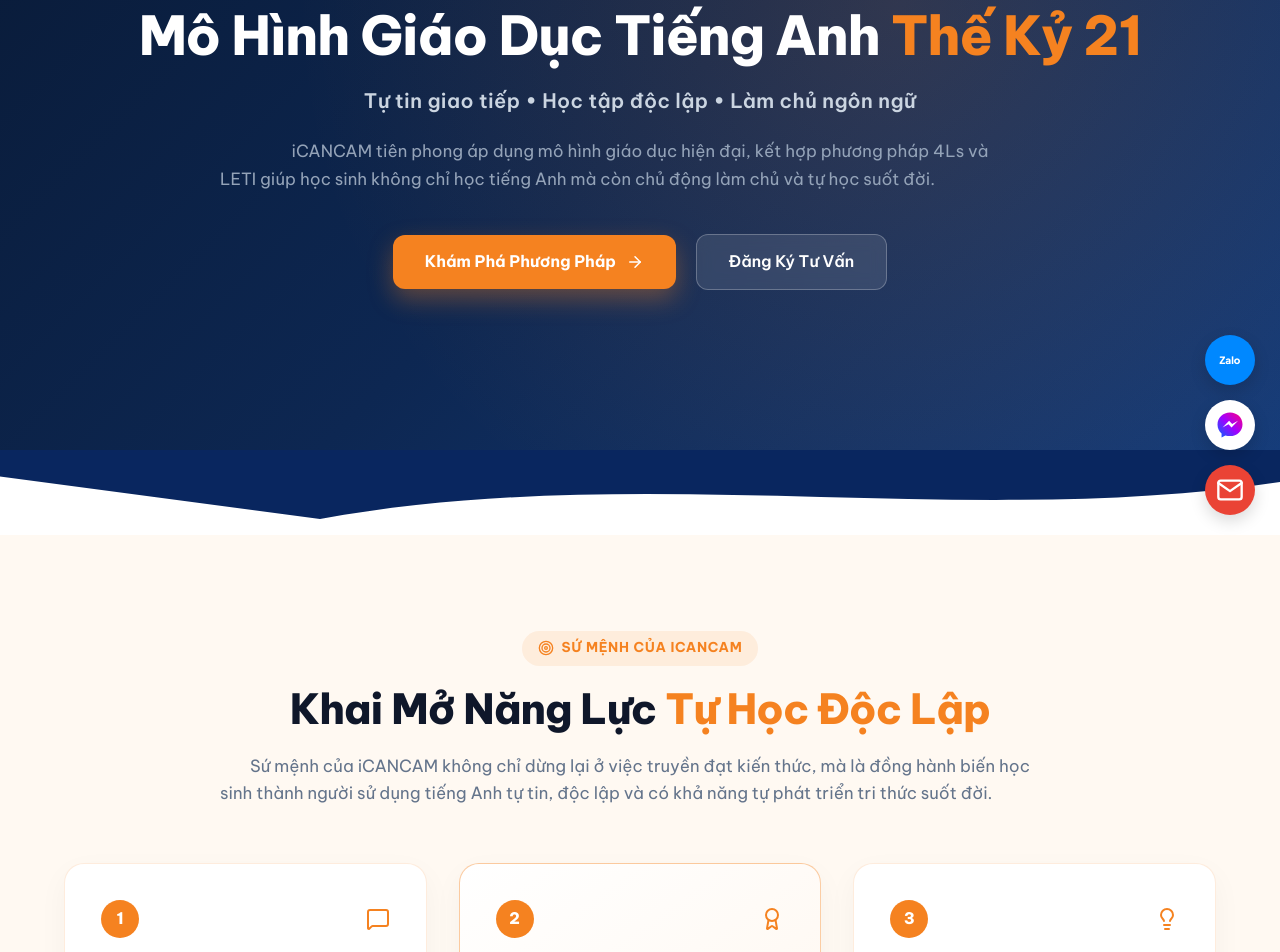
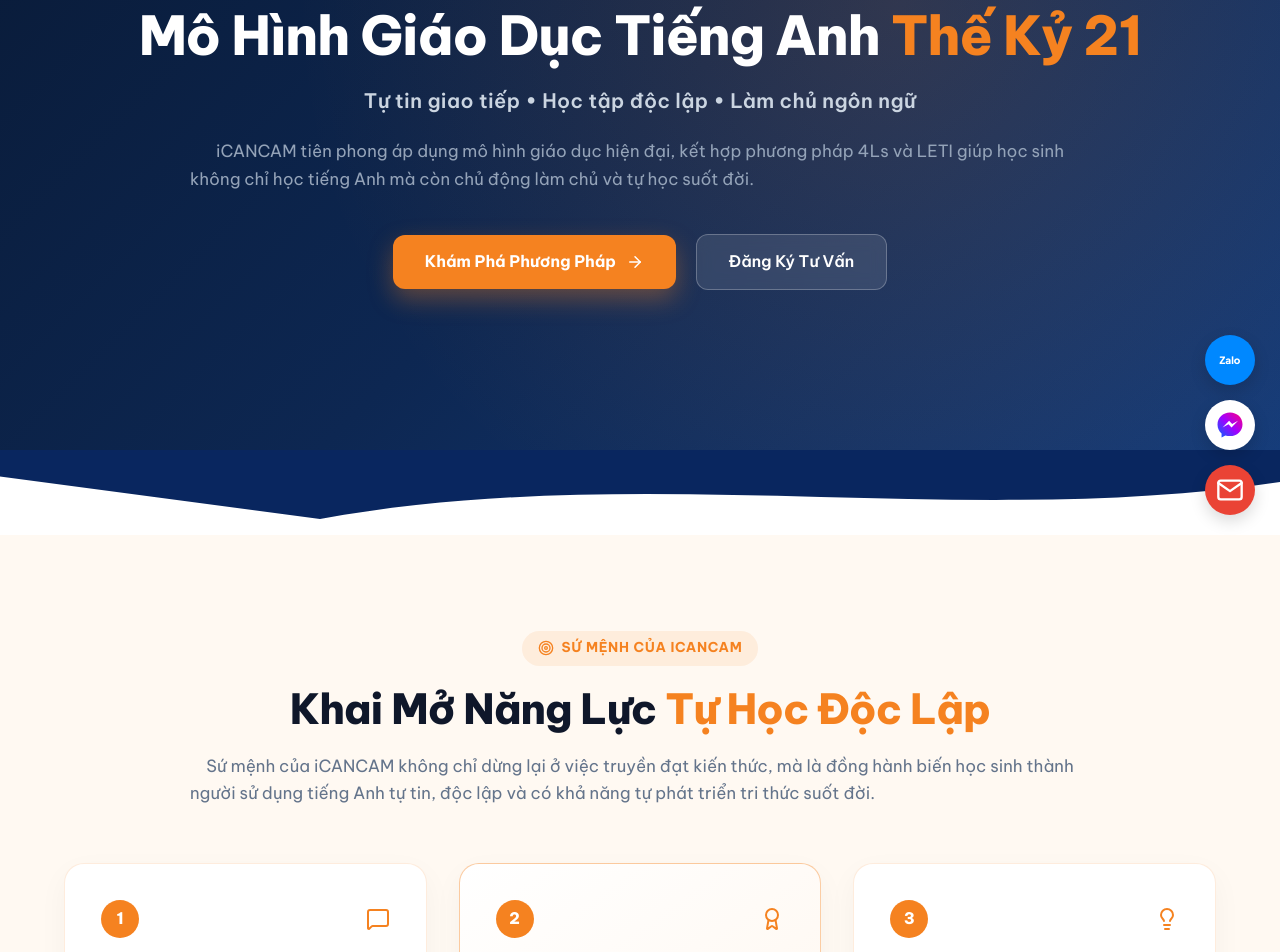
Before and after one commit to ThQNam6105/iCAM-Web, a React (Vite) app: page /about in a window 1280 px wide. Shown: the part 260-1212 px from the top of the page. Built offline with nearby package versions, Linux system fonts and the light colour scheme.

Commit message:
fix(typography): prevent splitting 4Ls và LETI and set text-wrap pretty for paragraph descriptions

```diff
--- a/src/content/vi.ts
+++ b/src/content/vi.ts
@@ -56,7 +56,7 @@
     heroTitlePrefix: 'Mô\u00A0Hình\u00A0Giáo\u00A0Dục Tiếng\u00A0Anh ',
     heroTitleHighlight: 'Thế\u00A0Kỷ\u00A021',
     heroTagline: 'Tự\u00A0tin giao\u00A0tiếp • Học\u00A0tập độc\u00A0lập • Làm\u00A0chủ ngôn\u00A0ngữ',
-    heroDescription: 'iCANCAM tiên phong áp dụng mô hình giáo dục hiện đại, kết hợp phương pháp 4Ls và LETI giúp học sinh không chỉ học tiếng\u00A0Anh mà còn chủ động làm chủ và tự\u00A0học suốt đời.',
+    heroDescription: 'iCANCAM tiên phong áp dụng mô hình giáo dục hiện đại, kết hợp phương pháp 4Ls\u00A0và\u00A0LETI giúp học sinh không chỉ học tiếng\u00A0Anh mà còn chủ động làm chủ và tự\u00A0học suốt đời.',
     exploreMethodBtn: 'Khám Phá Phương Pháp',
     registerBtn: 'Đăng Ký Tư Vấn',
     missionTag: 'SỨ MỆNH CỦA iCANCAM',
--- a/src/pages/About/About.module.css
+++ b/src/pages/About/About.module.css
@@ -98,9 +98,10 @@
   font-size: 1.05rem;
   line-height: 1.7;
   color: #94a3b8;
-  max-width: 840px;
+  max-width: 900px;
   margin: 0 auto 2.5rem auto;
-  text-wrap: balance;
+  text-align: center;
+  text-wrap: pretty;
 }
 
 .heroActions {
@@ -234,8 +235,9 @@
   font-size: 1.05rem;
   color: #64748b;
   line-height: 1.65;
-  text-wrap: balance;
-  max-width: 840px;
+  text-wrap: pretty;
+  text-align: center;
+  max-width: 900px;
 }
 
 /* ==========================================
--- a/src/pages/Careers/Careers.module.css
+++ b/src/pages/Careers/Careers.module.css
@@ -84,9 +84,10 @@
   font-size: 1.1rem;
   line-height: 1.7;
   color: #cbd5e1 !important;
-  max-width: 840px;
+  max-width: 900px;
   margin: 0 auto 3rem auto;
-  text-wrap: balance;
+  text-align: center;
+  text-wrap: pretty;
 }
 
 /* Category Filter Bar */
--- a/src/pages/Contact/Contact.module.css
+++ b/src/pages/Contact/Contact.module.css
@@ -84,9 +84,10 @@
   font-size: 1.1rem;
   line-height: 1.7;
   color: #cbd5e1 !important;
-  max-width: 840px;
+  max-width: 900px;
   margin: 0 auto 2.5rem auto;
-  text-wrap: balance;
+  text-align: center;
+  text-wrap: pretty;
 }
 
 .quickContactRow {
--- a/src/pages/Curriculum/Curriculum.module.css
+++ b/src/pages/Curriculum/Curriculum.module.css
@@ -84,9 +84,10 @@
   font-size: 1.1rem;
   line-height: 1.7;
   color: #cbd5e1 !important;
-  max-width: 840px;
+  max-width: 900px;
   margin: 0 auto 3rem auto;
-  text-wrap: balance;
+  text-align: center;
+  text-wrap: pretty;
 }
 
 /* Category Filter Bar */
--- a/src/pages/FAQ/FAQ.module.css
+++ b/src/pages/FAQ/FAQ.module.css
@@ -84,9 +84,10 @@
   font-size: 1.1rem;
   line-height: 1.7;
   color: #cbd5e1 !important;
-  max-width: 840px;
+  max-width: 900px;
   margin: 0 auto 2.5rem auto;
-  text-wrap: balance;
+  text-align: center;
+  text-wrap: pretty;
 }
 
 /* Interactive Search Box */
--- a/src/pages/News/News.module.css
+++ b/src/pages/News/News.module.css
@@ -84,9 +84,10 @@
   font-size: 1.1rem;
   line-height: 1.7;
   color: #cbd5e1 !important;
-  max-width: 840px;
+  max-width: 900px;
   margin: 0 auto 2.5rem auto;
-  text-wrap: balance;
+  text-align: center;
+  text-wrap: pretty;
 }
 
 /* Category Filter Bar */
```
